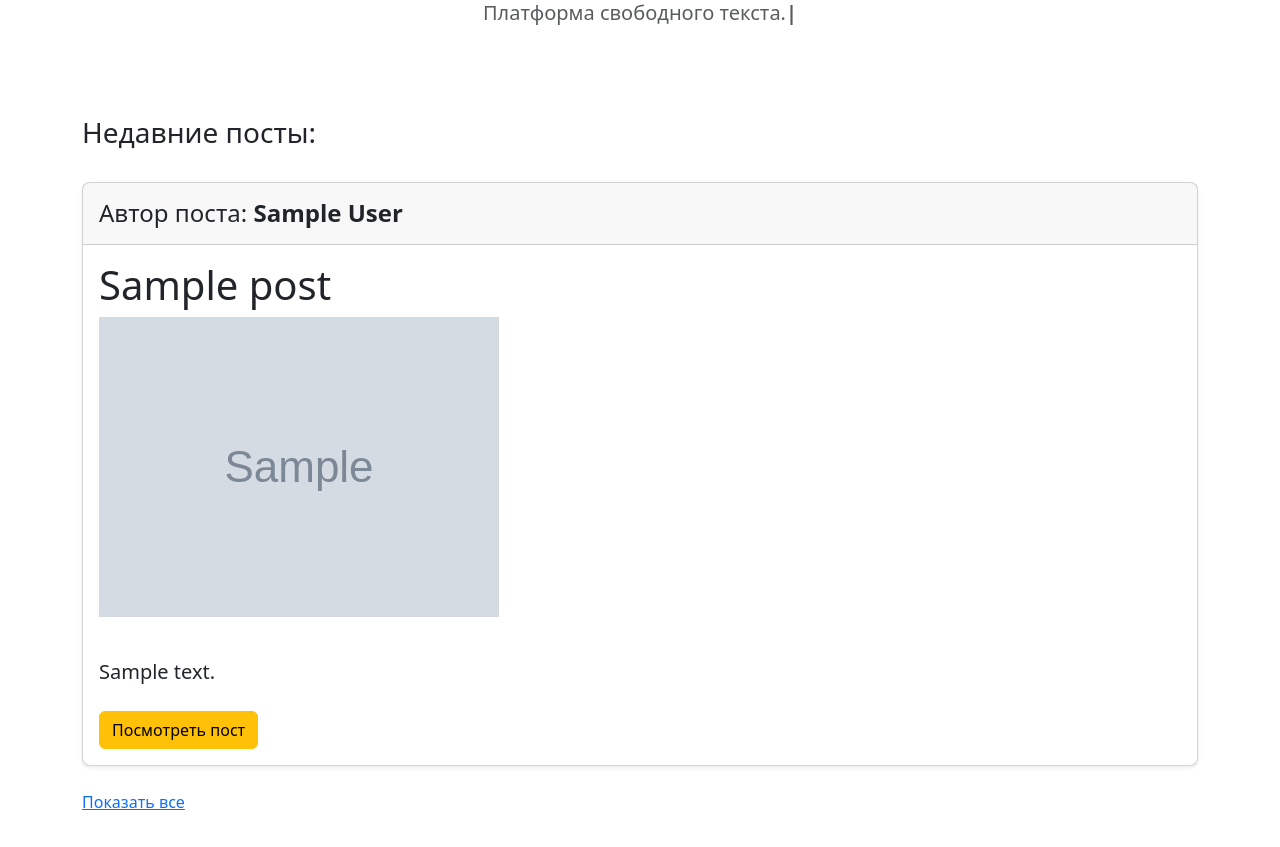
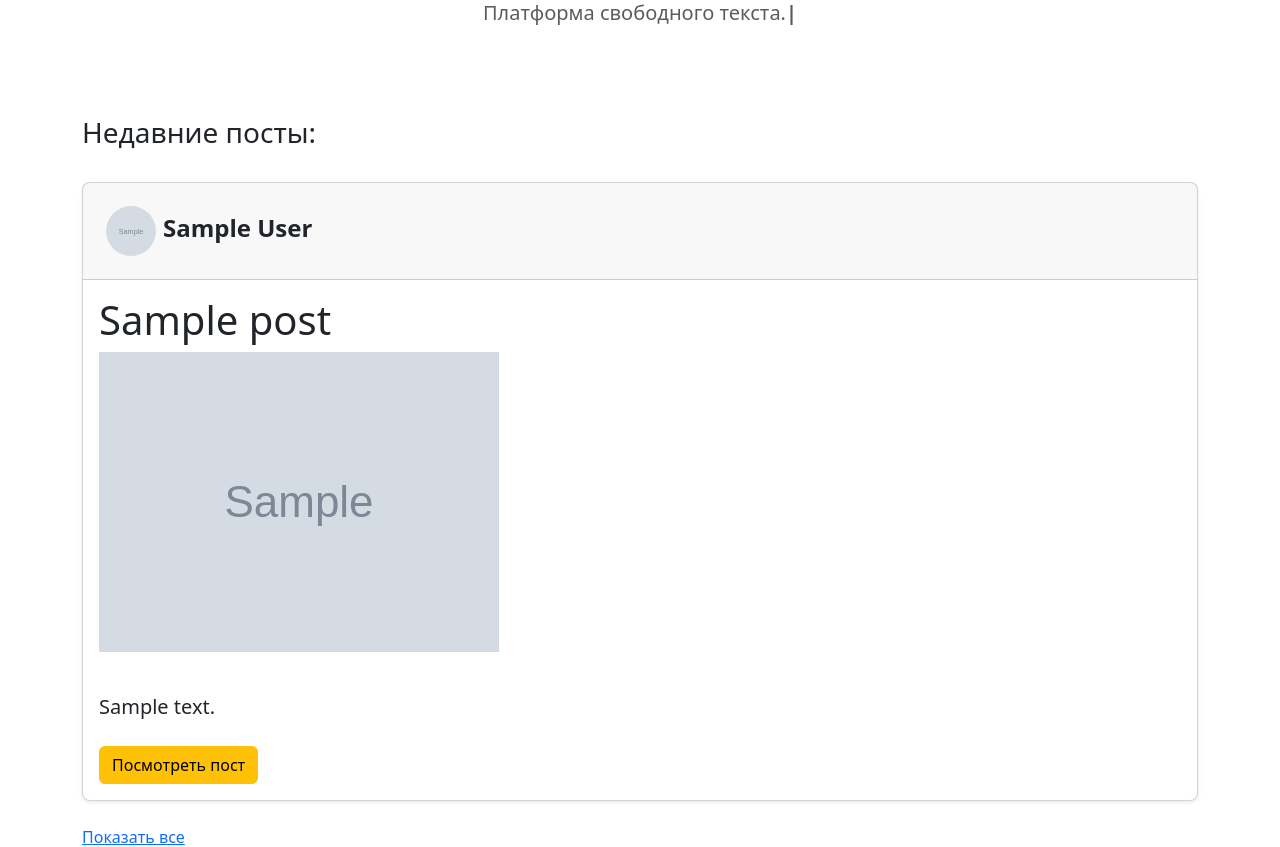
Before and after one commit to igicava/Postirony, a Flask app: page / in a window 1280 px wide. Shown: the part 215-1062 px from the top of the page. Run offline with Flask 3, Linux system fonts and the light colour scheme; tables that the repository leaves empty hold one stand-in row (values such as "Sample post"); grey boxes marked "Sample" are stand-in pictures; some libraries are stand-ins or nearby versions.

Commit message:
Account update!

```diff
--- a/app.py
+++ b/app.py
@@ -24,10 +24,7 @@ class Post(db.Model):
     text: Mapped[str] = mapped_column(Text, nullable=False)
     author: Mapped[str] = mapped_column(String, nullable=False)
     edit_key: Mapped[str] = mapped_column(String, nullable=False)
-
-    def __repr__(self):
-        return f'Название: {self.title}'
-
+    avatar: Mapped[str] = mapped_column(String)
 
 class Comments(db.Model):
     id: Mapped[int] = mapped_column(Integer, primary_key=True)
@@ -35,16 +32,14 @@ class Comments(db.Model):
     text: Mapped[str] = mapped_column(Text, nullable=False)
     pid: Mapped[int] = mapped_column(Integer, nullable=False)
     key: Mapped[str] = mapped_column(String)
-
-    def __repr__(self):
-        return f'Имя: {self.name}'
+    avatar: Mapped[str] = mapped_column(String)
 
 class Users(db.Model):
     id: Mapped[int] = mapped_column(Integer, primary_key=True)
     name: Mapped[str] = mapped_column(String, nullable=False)
     password: Mapped[str] = mapped_column(String, nullable=False)
     avatar: Mapped[str] = mapped_column(String)
-    all: Mapped[str] = mapped_column(Text(100), nullable=False)
+    all: Mapped[str] = mapped_column(Text, nullable=False)
 
 with app.app_context():
     db.create_all()
@@ -231,12 +226,13 @@ def create():
         img = request.form['img']
         edit_key = request.form['password']
         text = request.form['text']
+        avatar = request.form['avatar']
         user = Users.query.filter_by(name=author).first()
         if user != None:
             if user.password == edit_key:
                 if len(title) < 5 or len(pretext) < 10 or len(text) < 50:
                     return render_template("error.html", error="Слишком маленький текст, интро-текст или заголовок...")
-                post_create = Post(title=title, pretext=pretext, author=author, img=img, edit_key=edit_key, text=text)
+                post_create = Post(title=title, pretext=pretext, author=author, img=img, edit_key=edit_key, text=text, avatar=avatar)
                 try:
                     db.session.add(post_create)
                     db.session.commit()
@@ -250,9 +246,10 @@ def create():
     else:
         name = request.args.get('n')
         password = request.args.get('p')
+        avatar = request.args.get('a')
         if name == None or password == None:
             return render_template("error.html", error="Неизвестно...")
-        return render_template('create.html', n=name, p=password)
+        return render_template('create.html', n=name, p=password, a=avatar)
 
 # Регистрация пользователей
 @app.route("/register", methods=['POST', 'GET'])
@@ -268,8 +265,6 @@ def register():
         for i in data:
             if i.name == name:
                 return render_template('error.html', error="Пользователь с таким именем уже существует...")
-        if len(all) > 100:
-            return render_template('error.html', error="Слишком большое описание профиля")
         user = Users(name = name, password = password, avatar = avatar, all = all)
         try:
             db.session.add(user)
--- a/templates/create.html
+++ b/templates/create.html
@@ -9,6 +9,7 @@
     <form method="post">
         <input style="display: none;" value="{{ n }}" placeholder="Имя пользователя" type="text" class="form-control" name="name" id="name">
         <input style="display: none;" value="{{ p }}" placeholder="Пароль" type="text" class="form-control" name="password" id="password">
+        <input style="display: none;" value="{{ a }}" placeholder="Аватар автора" type="text" class="form-control" name="avatar" id="avatar">
         <br>
         <input placeholder="Заголовок" type="text" class="form-control" name="title" id="title">
         <br>
--- a/templates/index.html
+++ b/templates/index.html
@@ -3,6 +3,17 @@
 {% block title %}Главная страница{% endblock %}
 
 {% block body %}
+<style>
+  .img-avatar {
+    width: 50px; /* Задайте нужную ширину */
+    height: 50px; /* Задайте нужную высоту */
+    object-fit: cover; /* Обрезать изображение до заданных размеров */
+    object-position: center; /* Укажите центральное положение для обрезки */
+  }
+  .avatar-container {
+    margin: 7px; /* Измените значение по вашему усмотрению */
+  }
+</style>
 <main>
   <div class="pricing-header p-3 pb-md-4 mx-auto text-center">
     <h1 class="display-4 fw-normal text-body-emphasis">Postirony</h1>
@@ -13,11 +24,18 @@
   <h3 class="text-start">Недавние посты:</h3>
   <br>
   {% if data|length > 0 %}
-    {% set change = 0 %}
     {% for i in data[:10] %}
       <div class="card mb-4 rounded-3 shadow-sm img-responsive">
         <div class="card-header py-3">
-            <h4 class="my-0 fw-normal">Автор поста: <b>{{ i.author }}</b></h4>
+          <h4 class="my-0 fw-normal">
+            <div class="col-auto d-none d-lg-block avatar-container">
+              {% if i.avatar %}
+                <img src="{{ i.avatar }}" alt="Аватар пользователя" class="img-fluid rounded-circle img-avatar"><b style="margin: 7px;">{{ i.author }}</b>
+              {% else %}
+                <img src="https://avatars.mds.yandex.net/i?id=3f773bb5936b4e3ceeb725ebe07cd6dbf779997d-10961631-images-thumbs&n=13" alt="Аватар пользователя" class="img-fluid rounded-circle img-avatar"><b style="margin: 7px;">{{ i.author }}</b>
+              {% endif %}
+            </div>
+          </h4>
         </div>
         <div class="card-body">
           <h1 class="card-title pricing-card-title">{{ i.title }}</h1>
--- a/templates/profile.html
+++ b/templates/profile.html
@@ -19,7 +19,7 @@
             <br>
             <p class="card-text mb-auto">{{ user.all }}</p>
             <br>
-            <a href="/create?p={{ user.password }}&n={{ user.name }}" class="btn btn-warning">Создать пост пост</a>
+            <a href="/create?p={{ user.password }}&n={{ user.name }}&a={{ user.avatar }}" class="btn btn-warning">Создать пост</a>
           </div>
           <div class="col-auto d-none d-lg-block avatar-container">
             {% if user.avatar %}
```
Lines whose indentation alone changed are shown as unchanged.
